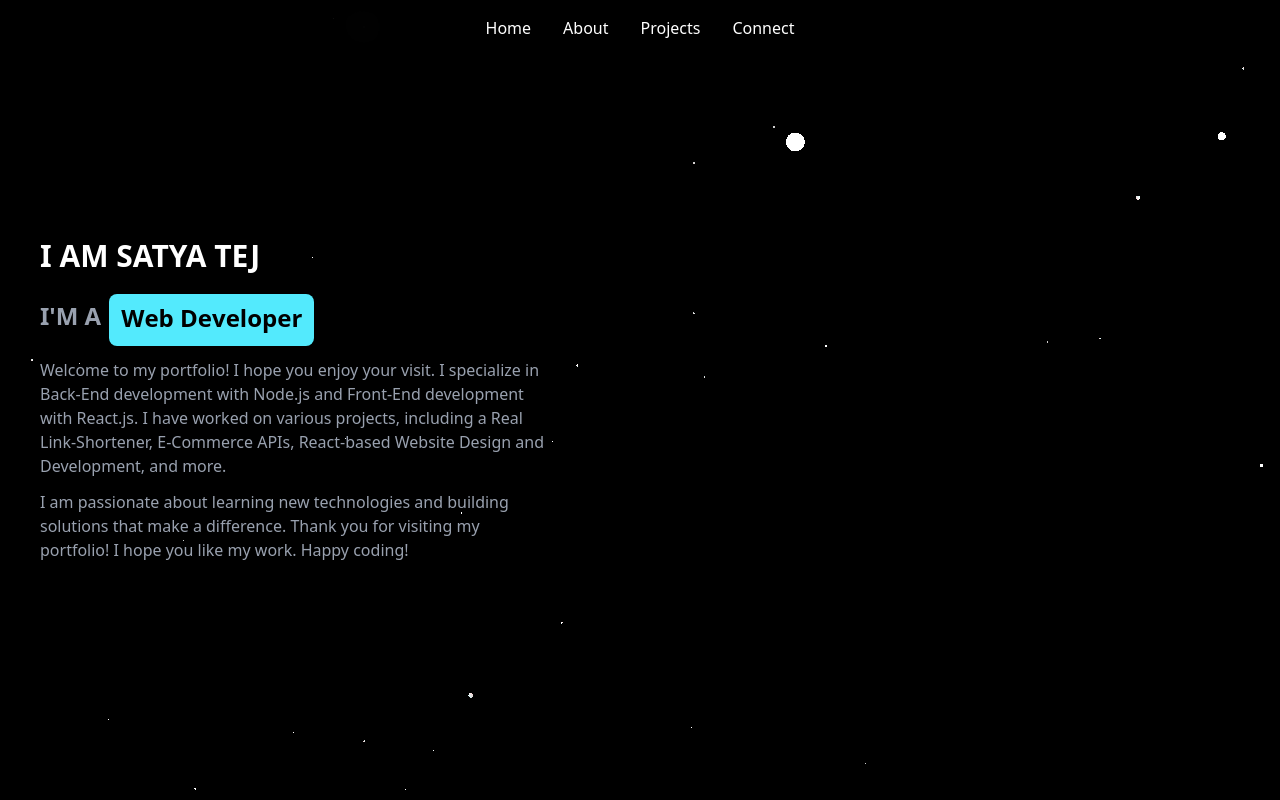
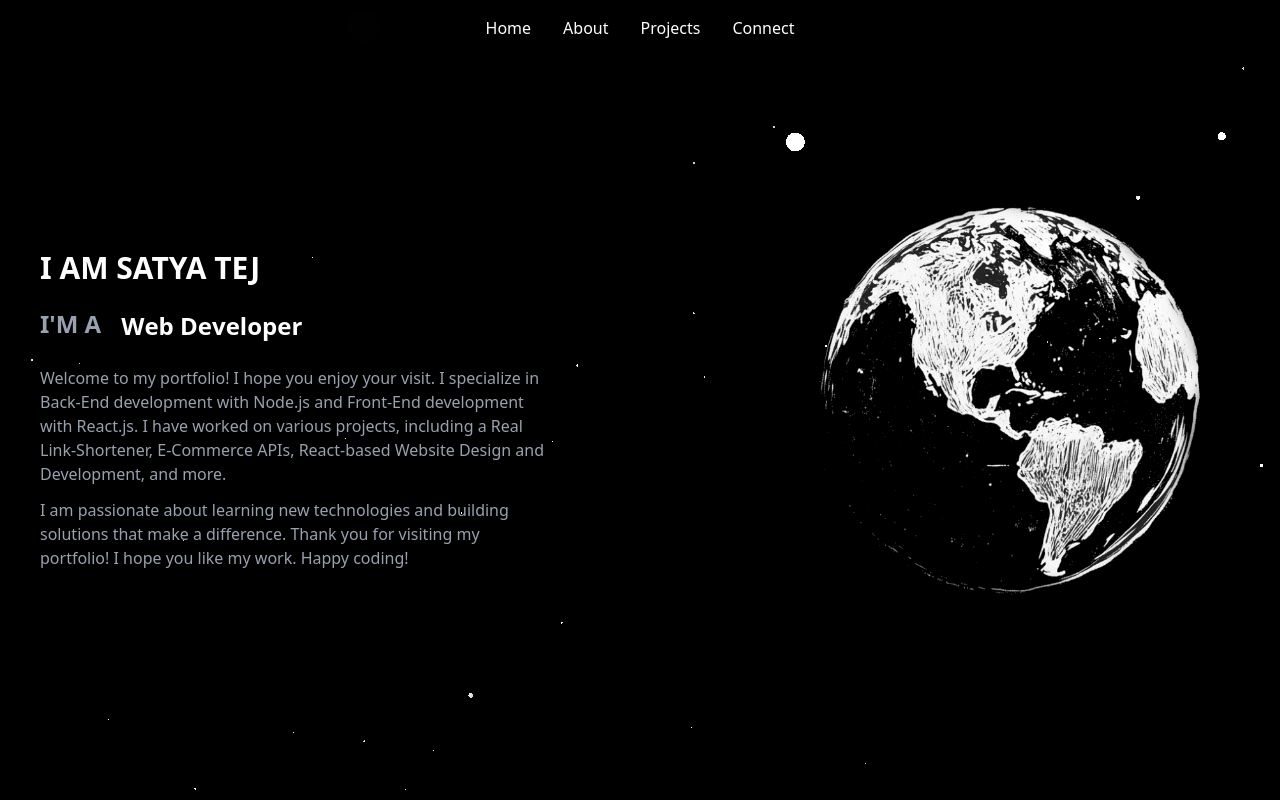
Before and after one commit to Satyatej10/portfolio, a React (Vite) app in the folder client/: page / in a window 1280 px wide. Shown: the top 800 px of the page. Built offline with nearby package versions, Linux system fonts and the light colour scheme.

Commit message:
homepage

```diff
--- a/client/src/parts/Hero.jsx
+++ b/client/src/parts/Hero.jsx
@@ -2,6 +2,8 @@ import React, { useState, useEffect } from "react";
 import Particles from "../components/Particles";
 import Navbar from "./Navbar";
 import RotatingText from "../components/RotatingText";
+import img from "../assets/image.png";
+
 const Hero = () => {
   const [isSmallScreen, setIsSmallScreen] = useState(false);
 
@@ -17,11 +19,10 @@ const Hero = () => {
 
   return (
     <div className="relative w-full min-h-screen bg-transparent text-white overflow-hidden">
-
       <Navbar />
       <section
         id="home"
-        className="flex flex-col items-start justify-center p-5 min-h-screen overflow-hidden"
+        className="flex flex-col items-center justify-center p-5 min-h-screen overflow-hidden"
       >
         <div className="absolute inset-0 w-full h-full bg-black">
           <Particles
@@ -39,11 +40,11 @@ const Hero = () => {
 
         <div
           className={`relative flex ${
-            isSmallScreen ? "flex-col items-start" : "flex-row items-start"
-          } w-full max-w-5xl pl-5`}
+            isSmallScreen ? "flex-col items-center" : "flex-row items-center justify-between"
+          } w-full max-w-7xl px-5`}
         >
           <div className="w-full max-w-lg text-left">
-            <h1 className="text-3xl font-bold mb-5 animate-fadeInScale">
+            <h1 className="text-3xl font-bold mb-4 mt-5 animate-fadeInScale">
               I AM SATYA TEJ
             </h1>
             <p className="text-gray-400 text-2xl font-bold flex">
@@ -54,7 +55,7 @@ const Hero = () => {
                   "Web Developer",
                   "Competitive Programmer",
                 ]}
-                mainClassName="inline-block px-0 sm:px-2 md:px-3 bg-cyan-300 text-black overflow-hidden py-0 sm:py-1 md:py-2 justify-start rounded-lg font-semibold"
+                mainClassName="inline-block px-0 sm:px-2 md:px-3 bg-black-300 text-white overflow-hidden py-0 sm:py-1 md:py-2 justify-start rounded-lg font-semibold"
                 staggerFrom="last"
                 initial={{ y: "100%" }}
                 animate={{ y: 0 }}
@@ -78,22 +79,36 @@ const Hero = () => {
               portfolio! I hope you like my work. Happy coding!
             </p>
           </div>
+
+          {/* Image container */}
+          {!isSmallScreen && (
+            <div className="w-full max-w-md flex items-center justify-end">
+              <img
+                src={img}
+                alt="Satya Tej"
+                loading="lazy"
+                className="max-w-full h-auto rounded-lg shadow-lg"
+              />
+            </div>
+          )}
         </div>
         <div className="fixed bottom-0 left-0 w-full h-48 bg-gradient-to-t from-[#0a0a1a] to-[#1a1a3d] rounded-t-full z-[-1]" />
       </section>
+
       <section id="about" className="min-h-screen p-5 bg-black">
         <h2 className="text-3xl font-bold text-center">About Me</h2>
         <p className="mt-4 text-gray-300">
           More details about Satya Tej, his experience, and skills...
         </p>
       </section>
+
       <section id="projects" className="min-h-screen p-5 bg-black">
         <h2 className="text-3xl font-bold text-center">My Projects</h2>
         <p className="mt-4 text-gray-300">
           Showcase of projects like Link-Shortener, E-Commerce APIs, etc...
         </p>
       </section>
-      {/* Connect Section (Black background, no particles) */}
+
       <section id="connect" className="min-h-screen p-5 bg-black">
         <h2 className="text-3xl font-bold text-center">Connect With Me</h2>
         <p className="mt-4 text-gray-300">
@@ -103,4 +118,5 @@ const Hero = () => {
     </div>
   );
 };
+
 export default Hero;
```
Also changed, not shown: client/src/assets/image.png (added).
